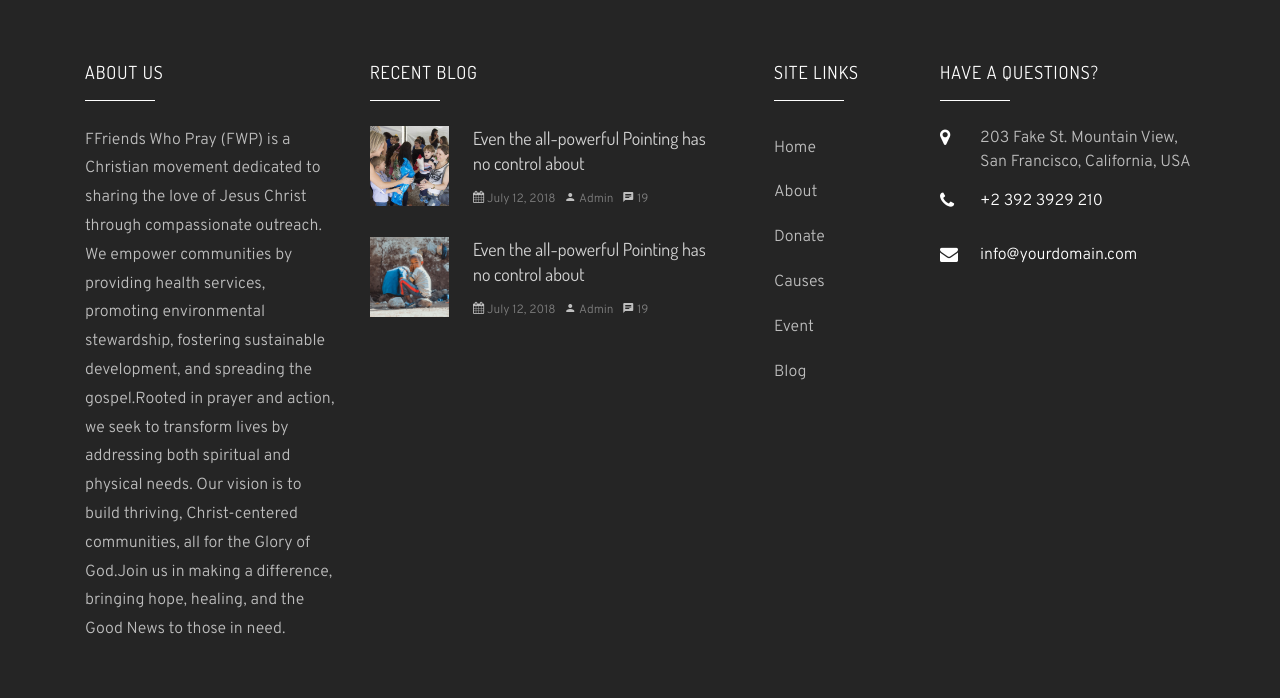
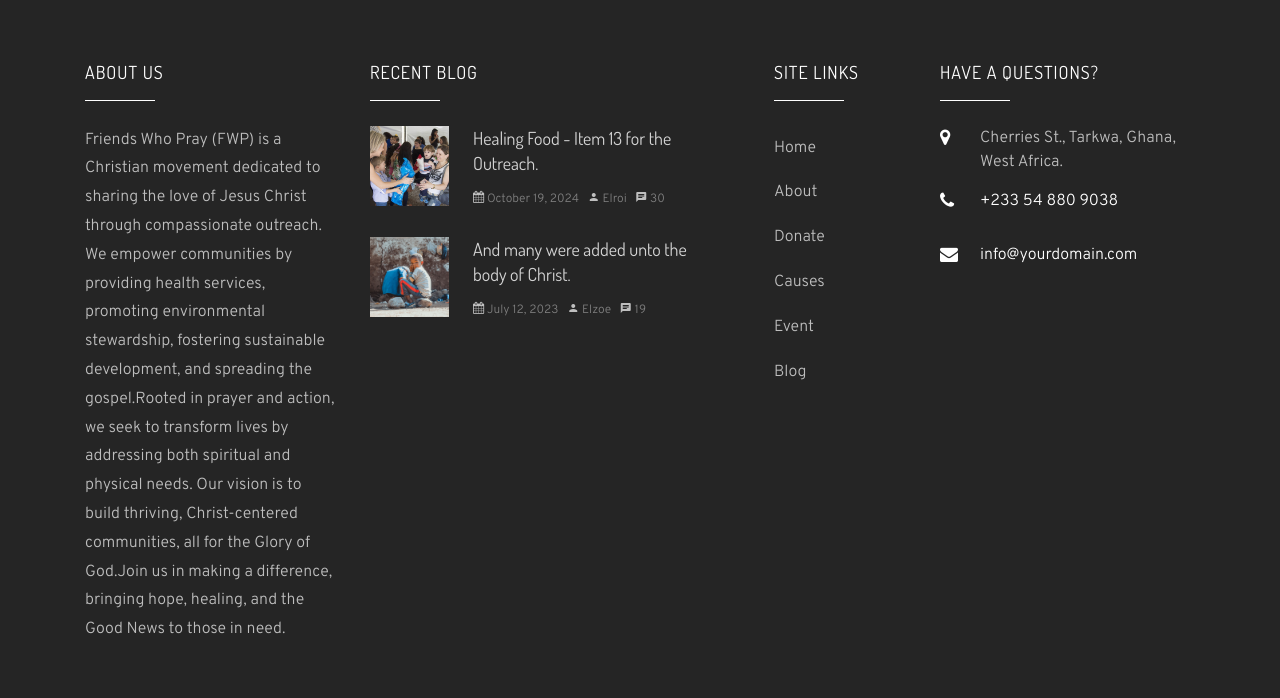
Before and after one commit to Joshua-Nti/FriendsWhoPray, a plain HTML site: page causes.html in a window 1280 px wide. Shown: the part 3220-3918 px from the top of the page. Drawn offline with Linux system fonts and the light colour scheme; some packages are replaced by stand-ins of ours; no server answers; files whose address does not match are found by name.

Commit message:
Update causes.html

```diff
--- a/causes.html
+++ b/causes.html
@@ -180,7 +180,7 @@
           <div class="col-md-3">
             <div class="ftco-footer-widget mb-4">
               <h2 class="ftco-heading-2">About Us</h2>
-              <p>FFriends Who Pray (FWP) is a Christian movement dedicated to sharing the love of Jesus Christ through compassionate outreach. We empower communities by providing health services, promoting environmental stewardship, fostering sustainable development, and spreading the gospel.Rooted in prayer and action, we seek to transform lives by addressing both spiritual and physical needs. Our vision is to build thriving, Christ-centered communities, all for the Glory of God.Join us in making a difference, bringing hope, healing, and the Good News to those in need.</p>
+              <p>Friends Who Pray (FWP) is a Christian movement dedicated to sharing the love of Jesus Christ through compassionate outreach. We empower communities by providing health services, promoting environmental stewardship, fostering sustainable development, and spreading the gospel.Rooted in prayer and action, we seek to transform lives by addressing both spiritual and physical needs. Our vision is to build thriving, Christ-centered communities, all for the Glory of God.Join us in making a difference, bringing hope, healing, and the Good News to those in need.</p>
               <ul class="ftco-footer-social list-unstyled float-md-left float-lft mt-5">
                 <li class="ftco-animate"><a href="#"><span class="icon-twitter"></span></a></li>
                 <li class="ftco-animate"><a href="#"><span class="icon-facebook"></span></a></li>
@@ -194,21 +194,21 @@
               <div class="block-21 mb-4 d-flex">
                 <a class="blog-img mr-4" style="background-image: url(images/image_1.jpg);"></a>
                 <div class="text">
-                  <h3 class="heading"><a href="#">Even the all-powerful Pointing has no control about</a></h3>
+                  <h3 class="heading"><a href="#">Healing Food - Item 13 for the Outreach.</a></h3>
                   <div class="meta">
-                    <div><a href="#"><span class="icon-calendar"></span> July 12, 2018</a></div>
-                    <div><a href="#"><span class="icon-person"></span> Admin</a></div>
-                    <div><a href="#"><span class="icon-chat"></span> 19</a></div>
+                    <div><a href="#"><span class="icon-calendar"></span> October 19, 2024</a></div>
+                    <div><a href="#"><span class="icon-person"></span> Elroi</a></div>
+                    <div><a href="#"><span class="icon-chat"></span> 30</a></div>
                   </div>
                 </div>
               </div>
               <div class="block-21 mb-4 d-flex">
                 <a class="blog-img mr-4" style="background-image: url(images/image_2.jpg);"></a>
                 <div class="text">
-                  <h3 class="heading"><a href="#">Even the all-powerful Pointing has no control about</a></h3>
+                  <h3 class="heading"><a href="#">And many were added unto the body of Christ.</a></h3>
                   <div class="meta">
-                    <div><a href="#"><span class="icon-calendar"></span> July 12, 2018</a></div>
-                    <div><a href="#"><span class="icon-person"></span> Admin</a></div>
+                    <div><a href="#"><span class="icon-calendar"></span> July 12, 2023</a></div>
+                    <div><a href="#"><span class="icon-person"></span> Elzoe</a></div>
                     <div><a href="#"><span class="icon-chat"></span> 19</a></div>
                   </div>
                 </div>
@@ -233,8 +233,8 @@
             	<h2 class="ftco-heading-2">Have a Questions?</h2>
             	<div class="block-23 mb-3">
 	              <ul>
-	                <li><span class="icon icon-map-marker"></span><span class="text">203 Fake St. Mountain View, San Francisco, California, USA</span></li>
-	                <li><a href="#"><span class="icon icon-phone"></span><span class="text">+2 392 3929 210</span></a></li>
+	                <li><span class="icon icon-map-marker"></span><span class="text">Cherries St., Tarkwa, Ghana, West Africa. </span></li>
+	                <li><a href="#"><span class="icon icon-phone"></span><span class="text">+233 54 880 9038</span></a></li>
 	                <li><a href="#"><span class="icon icon-envelope"></span><span class="text">info@yourdomain.com</span></a></li>
 	              </ul>
 	            </div>
```
